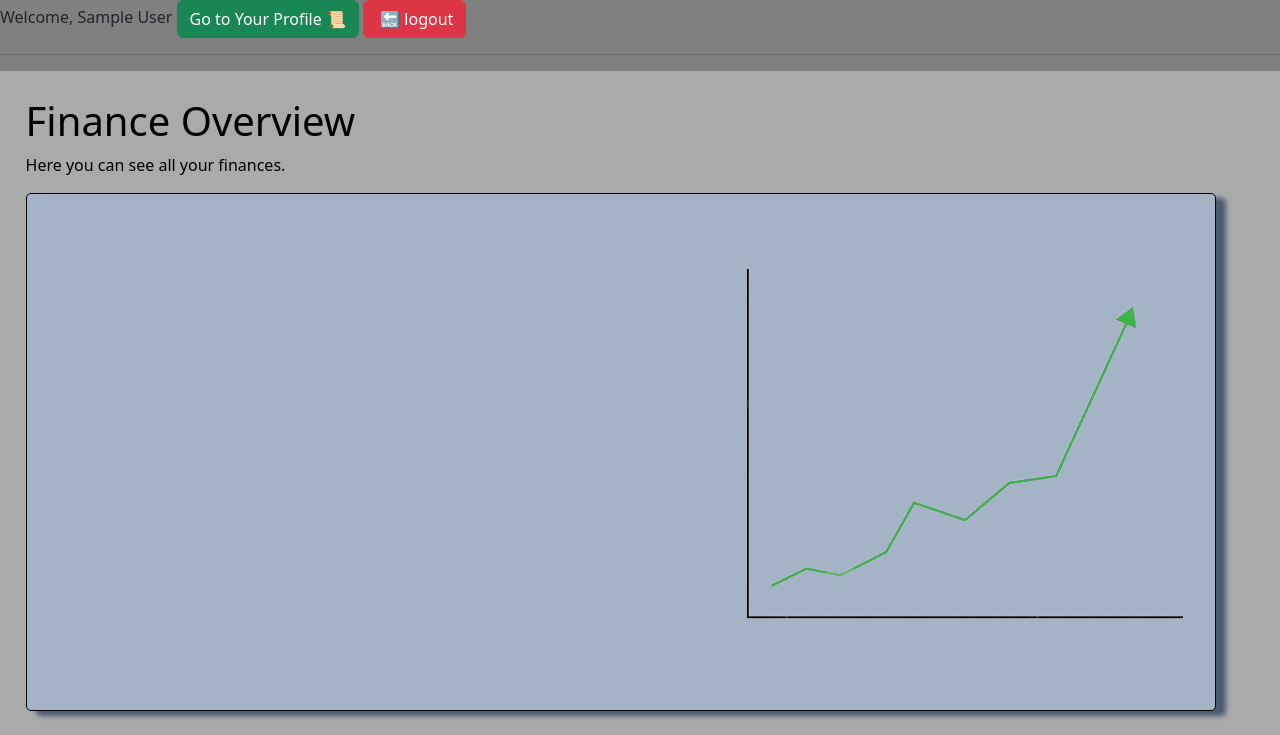
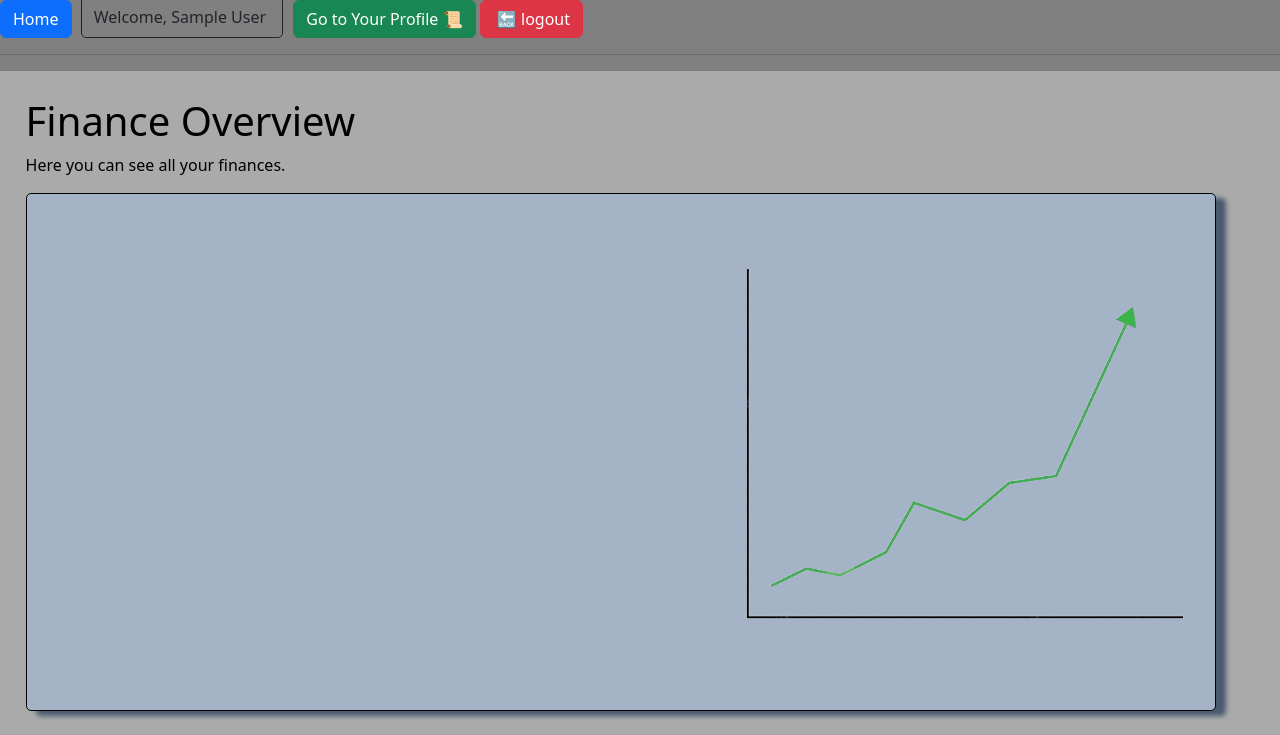
Before and after one commit to M-Pidlisnyi/finance-cabinet, a Django app: page / in a window 1280 px wide. Shown: the top 735 px of the page. Run offline with Django 5.2, Linux system fonts and the light colour scheme; the visitor is signed in with stand-in values (Sample User, id 1).

Commit message:
minor ui

```diff
--- a/static/css/style.css
+++ b/static/css/style.css
@@ -31,3 +31,15 @@ footer{
 .line-up{
     text-align: right;
 }
+
+.welcome-text{
+    display: inline;
+}
+
+.welcome-text span{
+    border: 1px solid;
+    border-radius: 5px;
+    margin-left: 5px;
+    margin-right: 10px;
+    padding: 9px 12px 9px 12px;
+}
--- a/templates/base.html
+++ b/templates/base.html
@@ -10,10 +10,18 @@
 </head>
 <body>
 
-    <div>
+    <nav>
+        <a href="/" class="btn btn-primary">Home</a>
         {% if user.is_authenticated%}
         <div class="welcome-text">
-            <span>Welcome, {{user.first_name}} {{user.last_name}}</span>
+            <span>Welcome,
+
+                {% if user.get_full_name %}
+                    {{user.first_name}} {{user.last_name}}
+                {% else %}
+                    {{user.username}}
+                {%endif%}
+                </span>
             <a href="{% url 'profile' %}" class="btn btn-success">Go to Your Profile &#128220</a>
             <form action="{% url 'logout' %}" method="post">{%csrf_token%}<input type="submit" value=" &#128281 logout" class="btn btn-danger"></form>
         </div>
@@ -23,7 +31,7 @@
         <a href="{% url 'signup' %}" class="btn btn-primary">register</a>
         {% endif %}
 
-    </div>
+    </nav>
 
     <hr />
     <div class="content">
```
